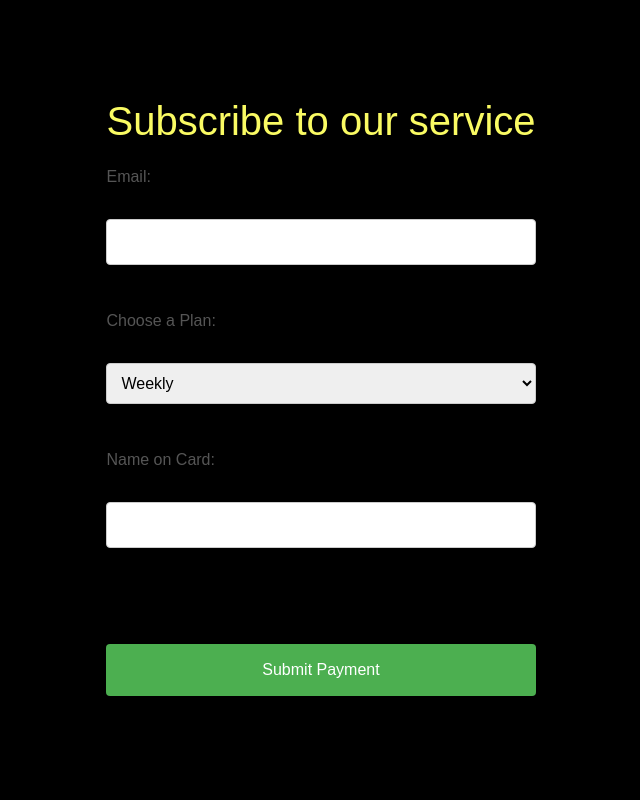
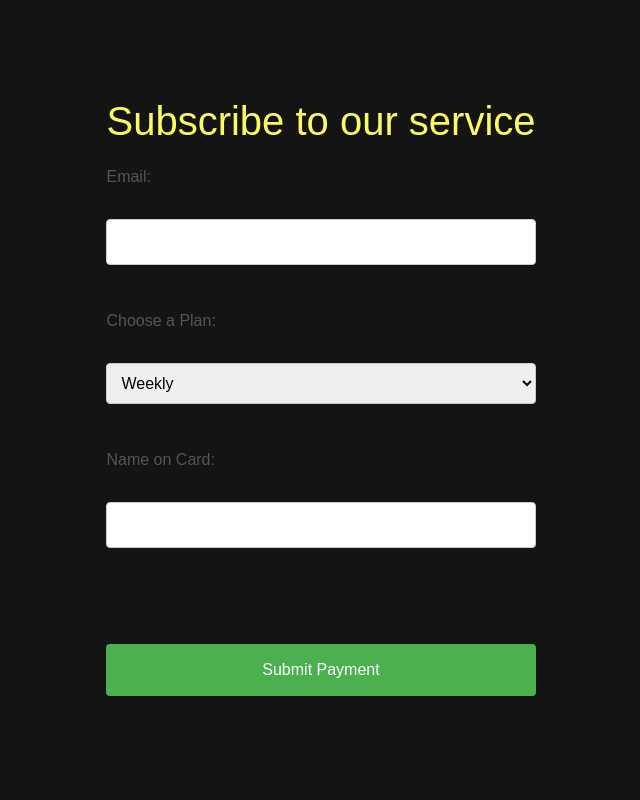
Before and after one commit to shasha-nabila/Journey-Tracker-App, a Flask app: page /subscription in a window 1280 px wide. Shown: the whole page, without its empty margins (319-959 px from the left). Run offline with Flask 3, Linux system fonts and the light colour scheme; some libraries are stand-ins or nearby versions.

Commit message:
change background color

```diff
--- a/app/static/style.css
+++ b/app/static/style.css
@@ -3,7 +3,7 @@
 /* Base */
 
 body {
-    background-color: #000000 !important;
+    background-color: #141414 !important;
     /* Use !important to override Bootstrap's styles */
     color: #ffffff !important;
 
```
